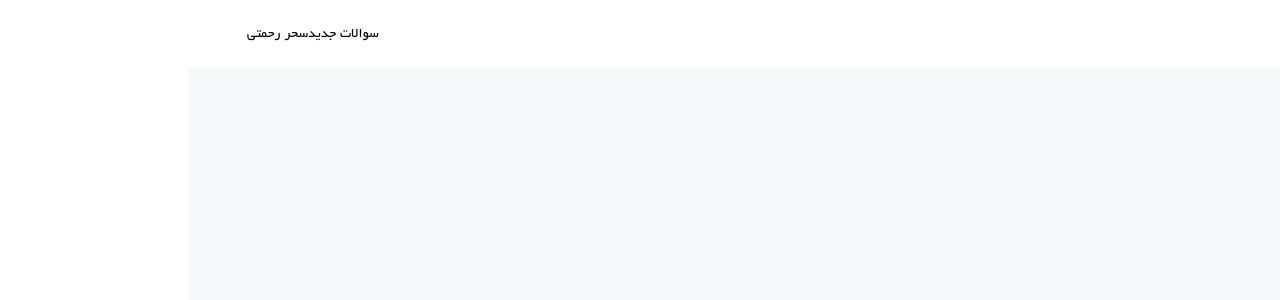
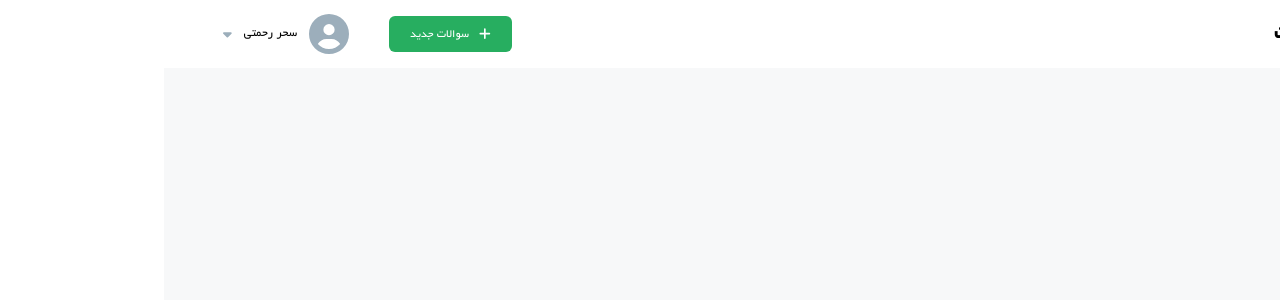
Before and after one commit to saharrahmati/karname, a React (Create React App) app: page / in a window 1280 px wide. Shown: the top 300 px of the page. Built offline with nearby package versions, Linux system fonts and the light colour scheme.

Commit message:
added style to NavBar component

```diff
--- a/src/components/Navbar/index.js
+++ b/src/components/Navbar/index.js
@@ -1,13 +1,25 @@
 import React from "react";
 import classes from './index.module.css'
+import { FontAwesomeIcon } from '@fortawesome/react-fontawesome'
+import { faCaretDown } from '@fortawesome/free-solid-svg-icons'
+import { faUserCircle } from '@fortawesome/free-solid-svg-icons'
+import { faPlus } from '@fortawesome/free-solid-svg-icons'
+
 
 function NavBar() {
     return (
         <div className={classes.NavBar}>
             <h1>لیست سوالات </h1>
             <div className={classes.NavInfo}>
-                <div>سوالات جدید</div>
-                <div>سحر رحمتی</div>
+                <button className={classes.AddQuestion}>
+                    <FontAwesomeIcon icon={faPlus} />
+                    <span>سوالات جدید</span>
+                </button>
+                <div className={classes.UserInfo}>
+                    <FontAwesomeIcon icon={faUserCircle} className={classes.UserPic}/>
+                    <span>سحر رحمتی</span>
+                    <FontAwesomeIcon icon={faCaretDown} />
+                </div>
             </div>
         </div>
     )
--- a/src/components/Navbar/index.module.css
+++ b/src/components/Navbar/index.module.css
@@ -4,7 +4,7 @@
     display: flex;
     justify-content: space-between;
     align-items: center;
-    height: 68px;
+    min-height: 68px;
 }
 .NavBar h1 {
     font-size: 24px;
@@ -12,4 +12,55 @@
 .NavInfo {
     display: flex;
     justify-content: space-around;
+    align-items: center;
 }
+
+.UserInfo {
+    display: flex;
+    align-items: center;
+}
+.UserPic {
+    font-size: 40px;
+}
+.UserInfo svg {
+    color: #9CAEBB;
+}
+.UserInfo span {
+    padding: 0 12px;
+}
+.AddQuestion {
+    background: #27AE60;
+    border-radius: 6px;
+    color: white;
+    padding: 8px 21px;
+    box-shadow: none;
+    border: 0;
+    font-family: Yekan;
+    height: 36px;
+    display: flex;
+    align-items: center;
+    margin-left: 40px;
+}
+.AddQuestion svg {
+    padding-left: 10px;
+}
+
+@media screen and (max-width: 650px) {
+    .NavInfo {
+        display:block;
+        padding-top: 10px;
+        text-align: center;
+    }
+    .NavBar {
+        padding: 10px 20px;
+    }
+    .UserInfo{
+        padding-top:10px;
+    }
+    .NavBar h1 {
+        font-size: 18px;
+    }
+    .AddQuestion {
+        margin-left: 0;
+    }
+}
--- a/src/index.css
+++ b/src/index.css
@@ -11,6 +11,7 @@ body {
   -webkit-font-smoothing: antialiased;
   -moz-osx-font-smoothing: grayscale;
   direction: rtl;
+  font-size: 14px;
 }
 
 code {
```
